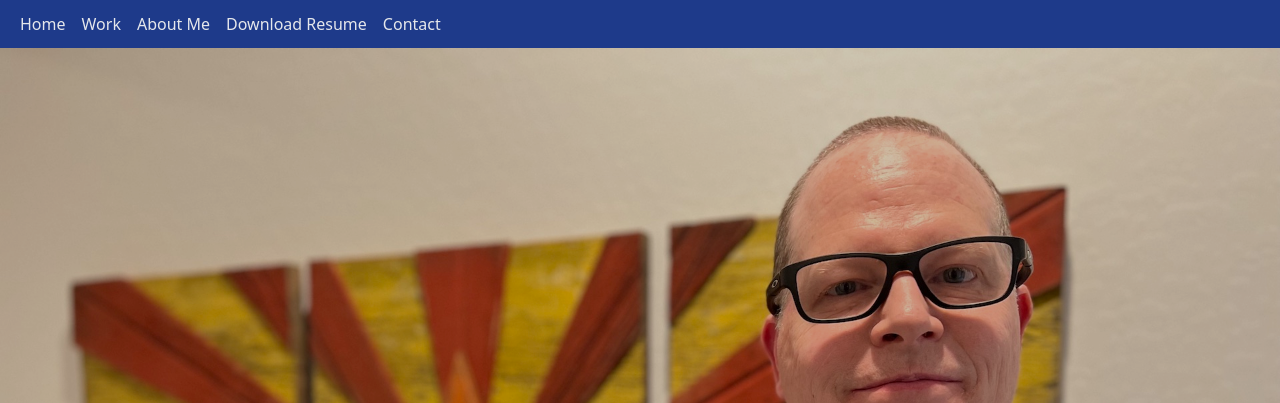
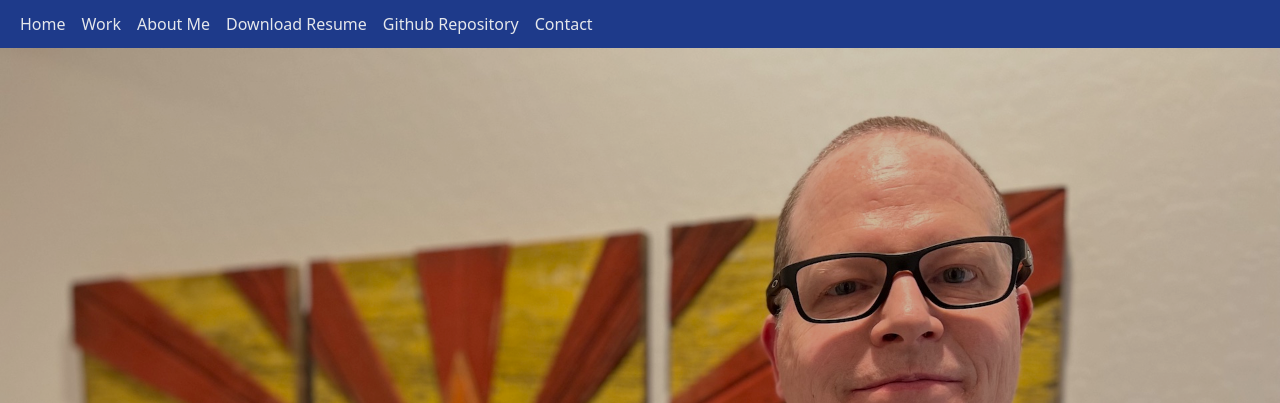
Before and after one commit to cliff-rosenberg/08-Portfolio-Updated, a plain HTML site: page index.html in a window 1280 px wide. Shown: the top 403 px of the page. Drawn offline with nearby package versions, Linux system fonts and the light colour scheme.

Commit message:
added link to Github repo

```diff
--- a/index.html
+++ b/index.html
@@ -16,6 +16,7 @@
         <a href="#work">Work</a>
         <a href="#about">About Me</a>
         <a href="https://www.dropbox.com/s/9gg4m98v8e5vxhn/Cliff_Rosenberg_Resume.pdf?dl=0">Download Resume</a>
+        <a href="https://github.com/cliff-rosenberg">Github Repository</a>
         <a href="#contact">Contact</a>
     </nav>
     <!-- The "hero" image is loaded here -->
```
